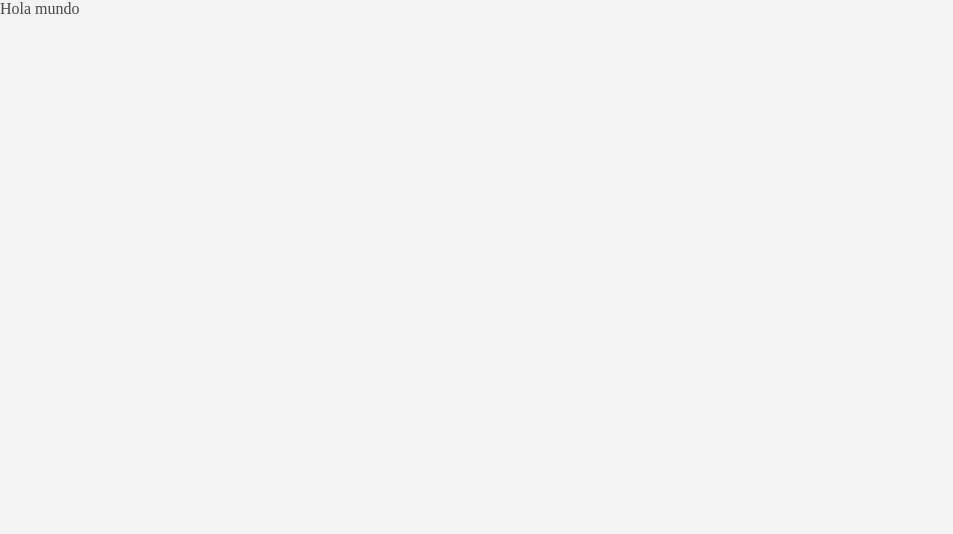
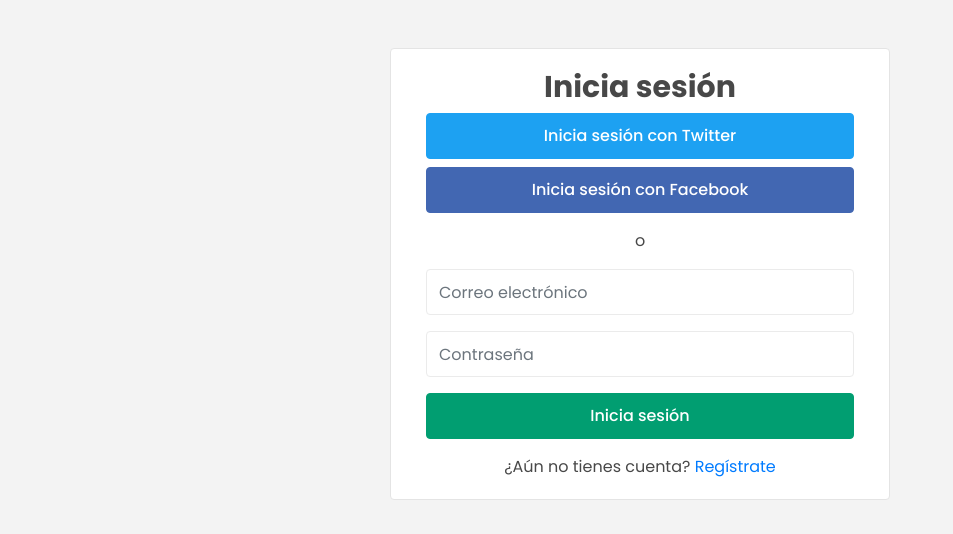
Before and after one commit to pedro412/pos_pointlify_old, a React app: page / in a window 1280 px wide. Shown: the top 534 px of the page, without its empty margins (0-953 px from the left). Built offline with nearby package versions, Linux system fonts and the light colour scheme.

Commit message:
finished dev enviroment

```diff
--- a/package.json
+++ b/package.json
@@ -13,6 +13,7 @@
   "license": "ISC",
   "dependencies": {
     "babel-eslint": "^10.0.3",
+    "bootstrap": "^4.3.1",
     "eslint": "^6.5.0",
     "eslint-config-airbnb": "^18.0.1",
     "eslint-plugin-import": "^2.18.2",
@@ -27,6 +28,7 @@
     "@babel/preset-react": "^7.0.0",
     "babel-loader": "^8.0.6",
     "css-loader": "^3.2.0",
+    "file-loader": "^4.2.0",
     "html-loader": "^0.5.5",
     "html-webpack-plugin": "^3.2.0",
     "mini-css-extract-plugin": "^0.8.0",
--- a/src/App.jsx
+++ b/src/App.jsx
@@ -1,8 +1,14 @@
 import React from 'react';
+import 'bootstrap/dist/css/bootstrap.min.css';
 import './assets/styles/App.scss';
+import Login from './components/Login';
 
 const App = () => {
-  return <div>Hola mundo</div>;
+  return (
+    <div className='container mt-5'>
+      <Login />
+    </div>
+  );
 };
 
 export default App;
--- a/src/assets/styles/App.scss
+++ b/src/assets/styles/App.scss
@@ -1,5 +1,68 @@
+@import './Vars.scss';
+
 body {
+  font-family: $theme-font;
   margin: 0;
   background: #f3f3f3;
   color: #484848;
+  font-size: 16px;
 }
+
+h1 {
+  font-weight: bold;
+  font-size: 30px;
+}
+
+h2 {
+  font-weight: bold;
+  font-size: 24px;
+}
+
+.table {
+  color: #484848 !important;
+}
+
+.bg-light {
+  background-color: #ffffff !important;
+  border-bottom: 1px solid rgb(235, 235, 235) !important;
+}
+
+.bold {
+  font-weight: 700;
+}
+
+.semi {
+  font-weight: 500;
+}
+
+.text-primary {
+  color: #019e71 !important;
+}
+
+.card {
+  border: 1px solid #e4e4e4 !important;
+  border-radius: 4px !important;
+}
+
+.navbar-light .navbar-nav .nav-link {
+  font-size: 14px;
+  color: #484848;
+  font-weight: 500;
+}
+
+.btn-success {
+  background-color: #019e71 !important;
+  border-color: #019e71 !important;
+}
+
+.form-control {
+  height: 46px;
+  border-color: #ebebeb !important;
+}
+
+.btn {
+  height: 46px;
+  font-size: 16px;
+  font-weight: 500;
+  border-radius: 4px!important;
+}
--- /dev/null
+++ b/src/assets/styles/Login.scss
@@ -0,0 +1,32 @@
+.auth-card {
+    max-width: 500px;
+    margin: auto;
+}
+
+.auth-card .card-body {
+    padding: 20px 35px !important;
+}
+
+.btn-facebook {
+    background-color: #4267b2;
+    border-color: #4267b2;
+    color: #fff;
+}
+
+.btn-facebook:hover {
+    background-color: #4267b2;
+    border-color: #4267b2;
+    color: #fff;
+}
+
+.btn-twitter {
+    background-color: #1da1f2;
+    border-color: #1da1f2;
+    color: #fff;
+}
+
+.btn-twitter:hover {
+    background-color: #1da1f2;
+    border-color: #1da1f2;
+    color: #fff;
+}
--- /dev/null
+++ b/src/assets/styles/Vars.scss
@@ -0,0 +1,4 @@
+@import url(https://fonts.googleapis.com/css?family=Poppins:400,500,700&display=swap);
+
+$theme-font: 'Poppins', sans-serif;
+$primary-color: #019e71;
--- /dev/null
+++ b/src/components/Login.jsx
@@ -0,0 +1,47 @@
+import React from 'react';
+import '../assets/styles/Login.scss';
+
+const Login = () => {
+
+  return (
+    <>
+      <div className='card auth-card'>
+        <div className='card-body'>
+          <h1 className='text-center'>Inicia sesión</h1>
+
+          <button type='button' className='btn btn-twitter btn-block'>
+            Inicia sesión con Twitter
+          </button>
+
+          <button type='button' className='btn btn-facebook btn-block'>
+            Inicia sesión con Facebook
+          </button>
+
+          <form>
+            <p className='text-center mt-3'>o</p>
+            <div className='form-group'>
+              <input
+                type='email'
+                className='form-control'
+                aria-describedby='correo'
+                placeholder='Correo electrónico'
+              />
+            </div>
+            <div className='form-group'>
+              <input type='password' className='form-control' placeholder='Contraseña' />
+            </div>
+            <div className='text-center'>
+              <button type='submit' className='btn btn-success btn-block'>Inicia sesión</button>
+            </div>
+            <div className='text-center mt-3'>
+              <span>¿Aún no tienes cuenta? </span>
+              <a href='https://google.com'>Regístrate</a>
+            </div>
+          </form>
+        </div>
+      </div>
+    </>
+  );
+};
+
+export default Login;
--- a/webpack.config.js
+++ b/webpack.config.js
@@ -6,10 +6,10 @@
   entry: './src/index.js',
   output: {
     path: path.resolve(__dirname, 'dist'),
-    filename: 'bundle.js'
+    filename: 'bundle.js',
   },
   resolve: {
-    extensions: ['.js', '.jsx']
+    extensions: ['.js', '.jsx'],
   },
   module: {
     rules: [
@@ -17,26 +17,26 @@
         test: /\.(js|jsx)$/,
         exclude: /node_modules/,
         use: {
-          loader: 'babel-loader'
-        }
+          loader: 'babel-loader',
+        },
       },
       {
         test: /\.html$/,
         use: [
           {
-            loader: 'html-loader'
-          }
-        ]
+            loader: 'html-loader',
+          },
+        ],
       },
       {
         test: /\.(s*)css$/,
         use: [
           {
-            loader: MiniCssExtractPlugin.loader
+            loader: MiniCssExtractPlugin.loader,
           },
           'css-loader',
-          'sass-loader'
-        ]
+          'sass-loader',
+        ],
       },
       {
         test: /\.(png|gif|jpg)$/,
@@ -44,20 +44,20 @@
           {
             loader: 'file-loader',
             options: {
-              name: 'assets/[hash].[ext]'
-            }
-          }
-        ]
-      }
-    ]
+              name: 'assets/[hash].[ext]',
+            },
+          },
+        ],
+      },
+    ],
   },
   plugins: [
     new HtmlWebpackPlugin({
       template: './public/index.html',
-      filename: './index.html'
+      filename: './index.html',
     }),
     new MiniCssExtractPlugin({
-      filename: 'assets/[name].css'
-    })
-  ]
+      filename: 'assets/[name].css',
+    }),
+  ],
 };
```
Also changed, not shown: 1 other file (tests, documents, lock files or other folders).
